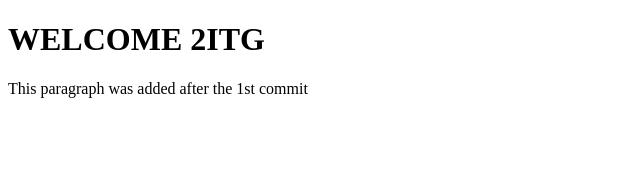
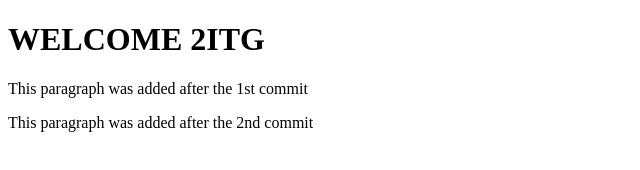
Before and after one commit to Marrrrrrccc/Marc-Ricson, a plain HTML site: page index.html in a window 1280 px wide. Shown: the whole page, without its empty margins (0-640 px from the left). Drawn offline with Linux system fonts and the light colour scheme.

Commit message:
paragraph 2 was added

```diff
--- a/index.html
+++ b/index.html
@@ -9,5 +9,6 @@
 <body>
     <h1>WELCOME 2ITG</h1>
     <p>This paragraph was added after the 1st commit</p>
+    <p>This paragraph was added after the 2nd commit</p>
 </body>
 </html>
```
